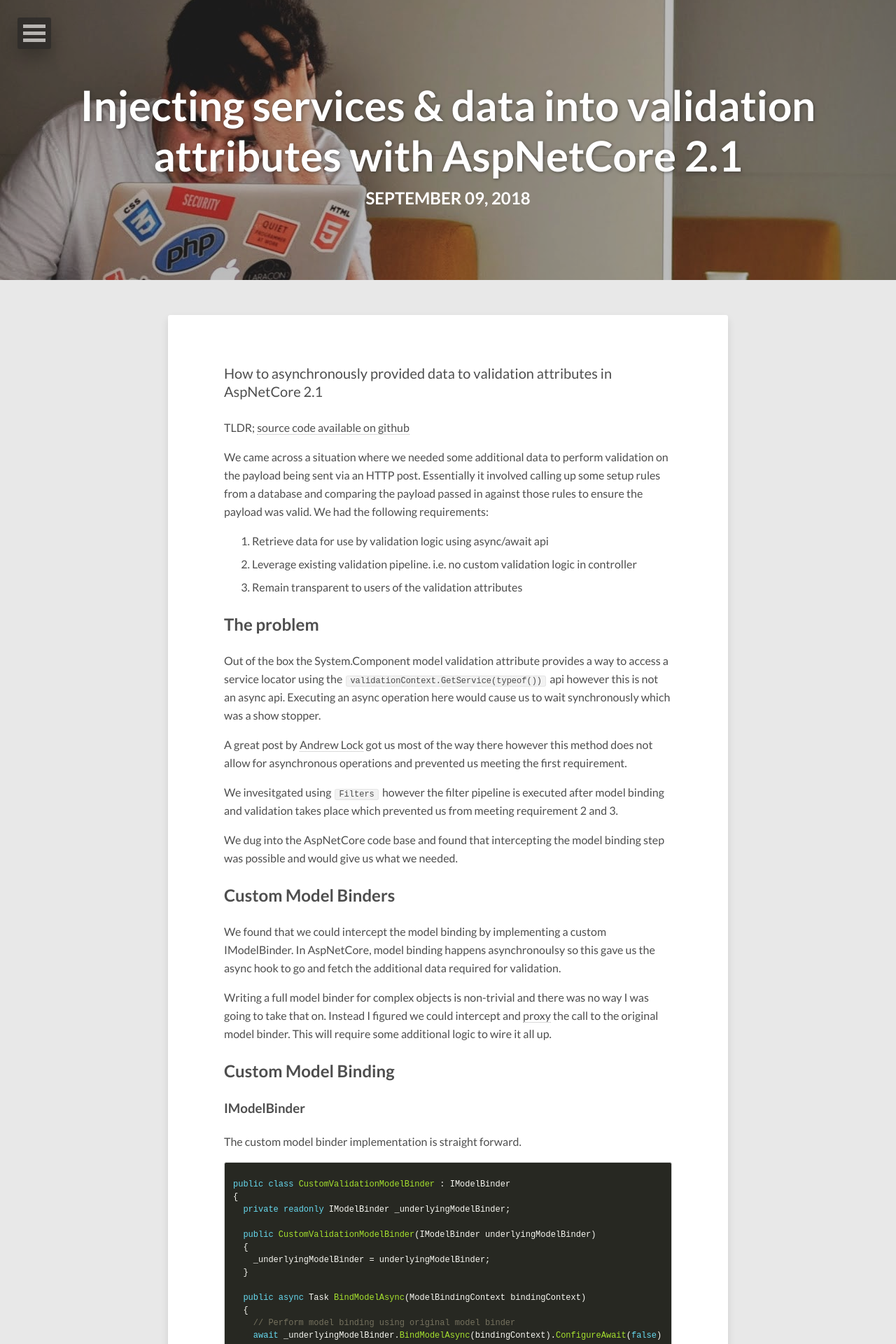
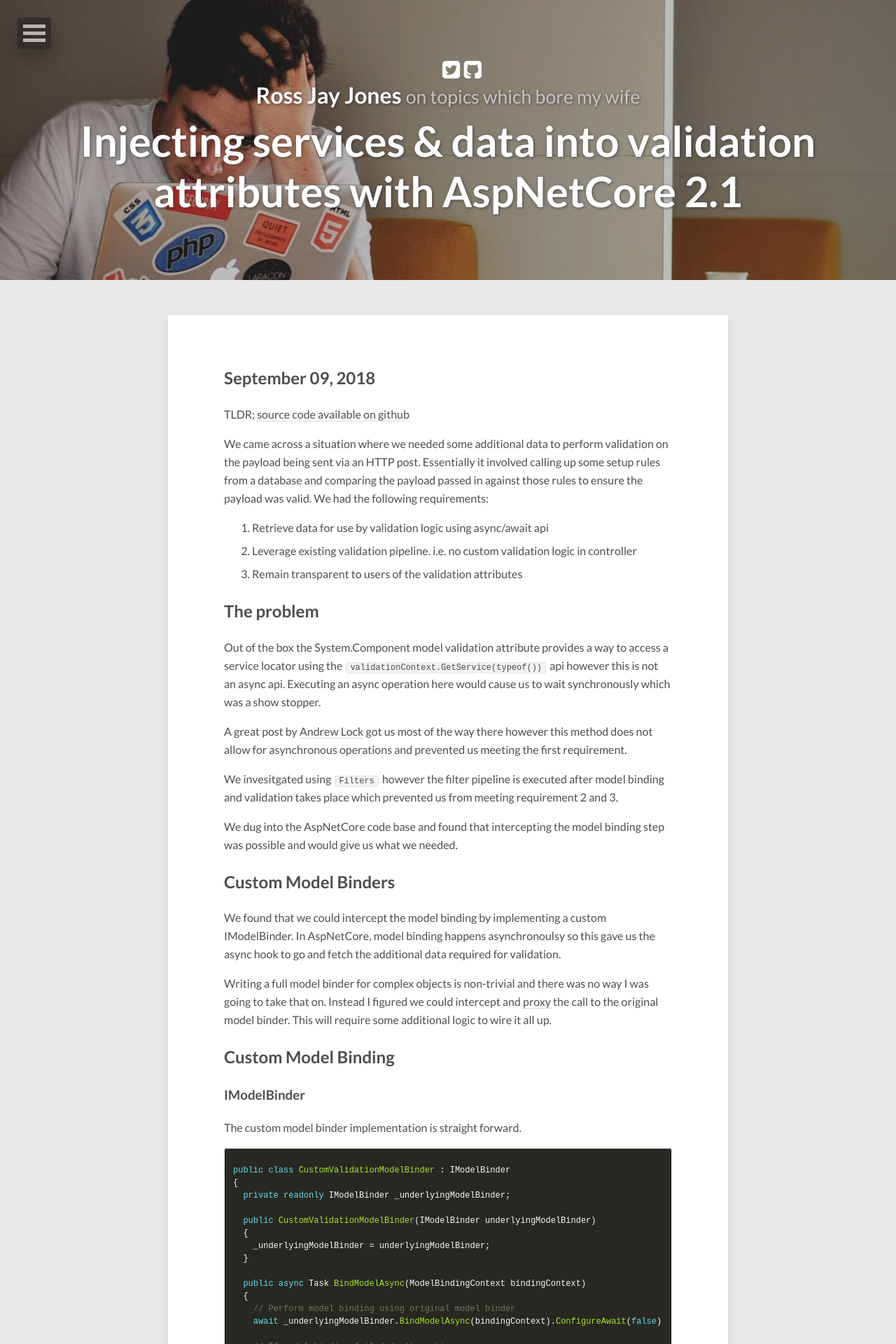
Before and after one commit to RossJayJones/rossjayjones.github.io, a Jekyll site: the page built from _posts/2018-09-29-injecting-services-into-validation-attributes-aspnetcore.md, in a window 1280 px wide. Shown: the top 1920 px of the page at 70% size. Built offline with Jekyll 4.4.1, drawn with Linux system fonts in a browser that asks for light colours; nearby versions of some CDN libraries.

Commit message:
Fix tagline

```diff
--- /dev/null
+++ b/_includes/tagline.html
@@ -0,0 +1,15 @@
+<div class="tagline">
+  <ul>
+    <li class="twitter">
+      <a href="https://twitter.com/ross_jay_jones"" | uri_escape}}" target="_blank">
+        <i class="fa fa-twitter-square"></i>
+      </a>
+    </li>
+    <li class="twitter">
+      <a href="https://github.com/RossJayJones"" | uri_escape}}" target="_blank">
+        <i class="fa fa-github-square"></i>
+      </a>
+    </li>
+  </ul>
+  <h1>Ross Jay Jones <span>on topics which bore my wife</span></h1>
+</div>
--- a/_layouts/post-index.html
+++ b/_layouts/post-index.html
@@ -21,8 +21,7 @@
   {% endif %}
   <div class="header-title">
     <div class="header-title-wrap">
-      <h1>{{ site.title }}</h1>
-      <h2>{{ page.title }}</h2>
+      {% include tagline.html %}
     </div><!-- /.header-title-wrap -->
   </div><!-- /.header-title -->
 </div><!-- /.entry-header -->
--- a/_layouts/post.html
+++ b/_layouts/post.html
@@ -25,12 +25,12 @@
   <article class="hentry">
     <header class="header-title">
       <div class="header-title-wrap">
+        {% include tagline.html %}
         {% if page.link %}
           <h1 class="entry-title"><i class="fa fa-bookmark permalink"></i> <a href="{{ page.link }}">{{ page.title }}</a></h1>
         {% else %}
           <h1 class="entry-title"><a href="{{ site.url }}{{ page.url }}" rel="bookmark" title="{{ page.title }}">{{ page.title }}</a></h1>
         {% endif %}
-        <h2><span class="entry-date date published"><time datetime="{{ page.date | date_to_xmlschema }}">{{ page.date | date: "%B %d, %Y" }}</time></span></h2>
         {% if site.reading_time %}
         <p class="entry-reading-time">
           <i class="fa fa-clock-o"></i>
@@ -40,6 +40,7 @@
       </div><!-- /.header-title-wrap -->
     </header>
     <div class="entry-content">
+      <h2><span class="entry-date date published"><time datetime="{{ page.date | date_to_xmlschema }}">{{ page.date | date: "%B %d, %Y" }}</time></span></h2>
       {{ content }}
       <footer class="entry-meta">
         <span class="entry-tags">{% for tag in page.tags %}<a href="{{ site.url }}/tags/#{{ tag }}" title="Pages tagged {{ tag }}" class="tag"><span class="term">{{ tag }}</span></a>{% unless forloop.last %}{% endunless %}{% endfor %}</span>
--- a/_posts/2018-09-29-injecting-services-into-validation-attributes-aspnetcore.md
+++ b/_posts/2018-09-29-injecting-services-into-validation-attributes-aspnetcore.md
@@ -6,9 +6,6 @@ categories: dotnetcore aspnetcore mvc dotnet
 image:
   feature: angry-annoyed-cafe-52608.jpg
 ---
-
-How to asynchronously provided data to validation attributes in AspNetCore 2.1
-
 TLDR; [source code available on github](https://github.com/RossJayJones/dotnetcore-validation-injection){:target="_blank"}
 
 We came across a situation where we needed some additional data to perform validation on the payload being sent via an HTTP post. Essentially it involved calling up some setup rules from a database and comparing the payload passed in against those rules to ensure the payload was valid. We had the following requirements:
--- /dev/null
+++ b/_sass/_tagline.scss
@@ -0,0 +1,28 @@
+.tagline {
+  margin: 0 auto 0 auto;
+
+  h1 {
+    display: inline;
+    color: #FFF;
+    font-size: 24pt;
+
+    > span {
+      display: inline;
+      font-weight: normal;
+      color: #C5C5C5;
+      font-size: 20pt;
+    }
+  }
+
+  ul {
+    font-size: 22pt;
+    margin: 0;
+    list-style: none;
+    li {
+      display: inline;
+      a {
+        color: #FFF;
+      }
+    }
+  }
+}
--- a/assets/css/main.scss
+++ b/assets/css/main.scss
@@ -27,3 +27,4 @@ sitemap: false
 @import "dl-menu";
 @import "page";
 @import "comments";
+@import "tagline";
```
Also changed, not shown: _posts/2018-03-03-resource-scheduling-apps-with-ravendb.md (+2 -0 lines), images/github.svg (added), images/twitter.svg (added), 1 other file.
